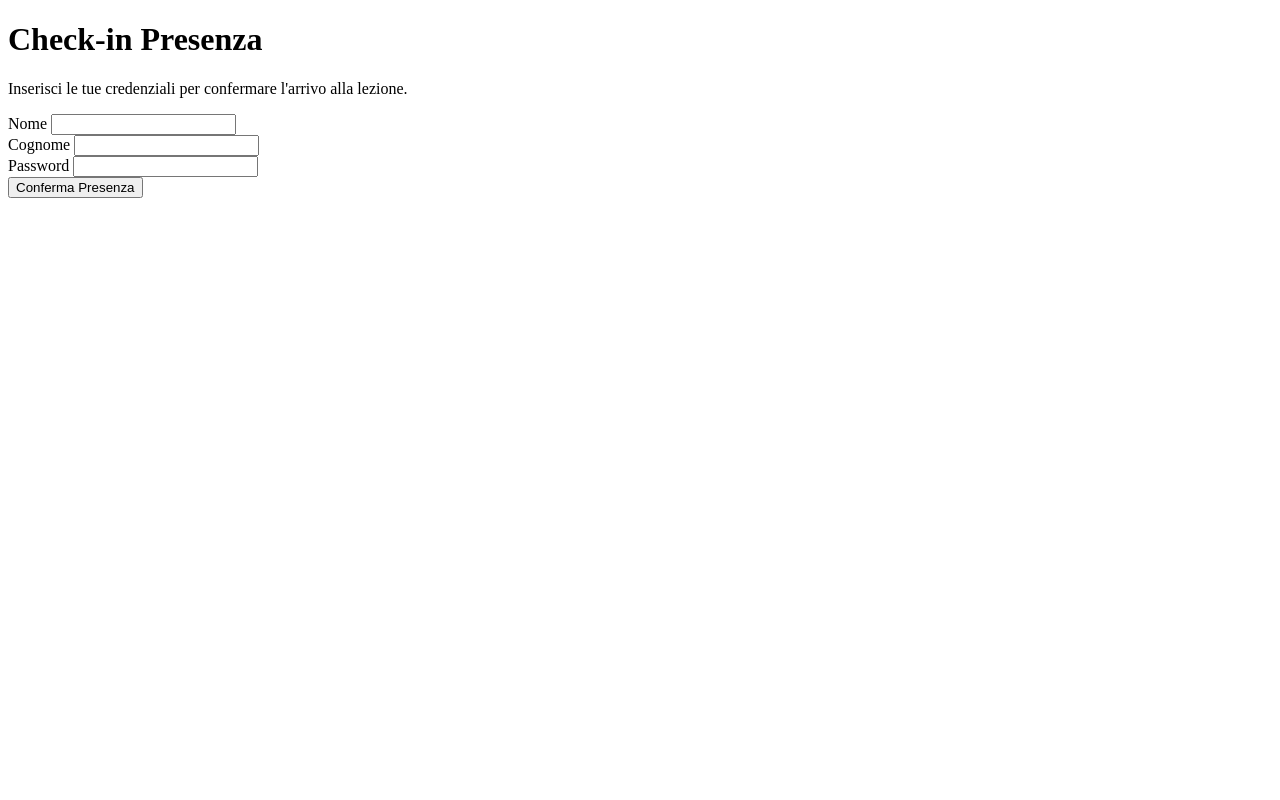
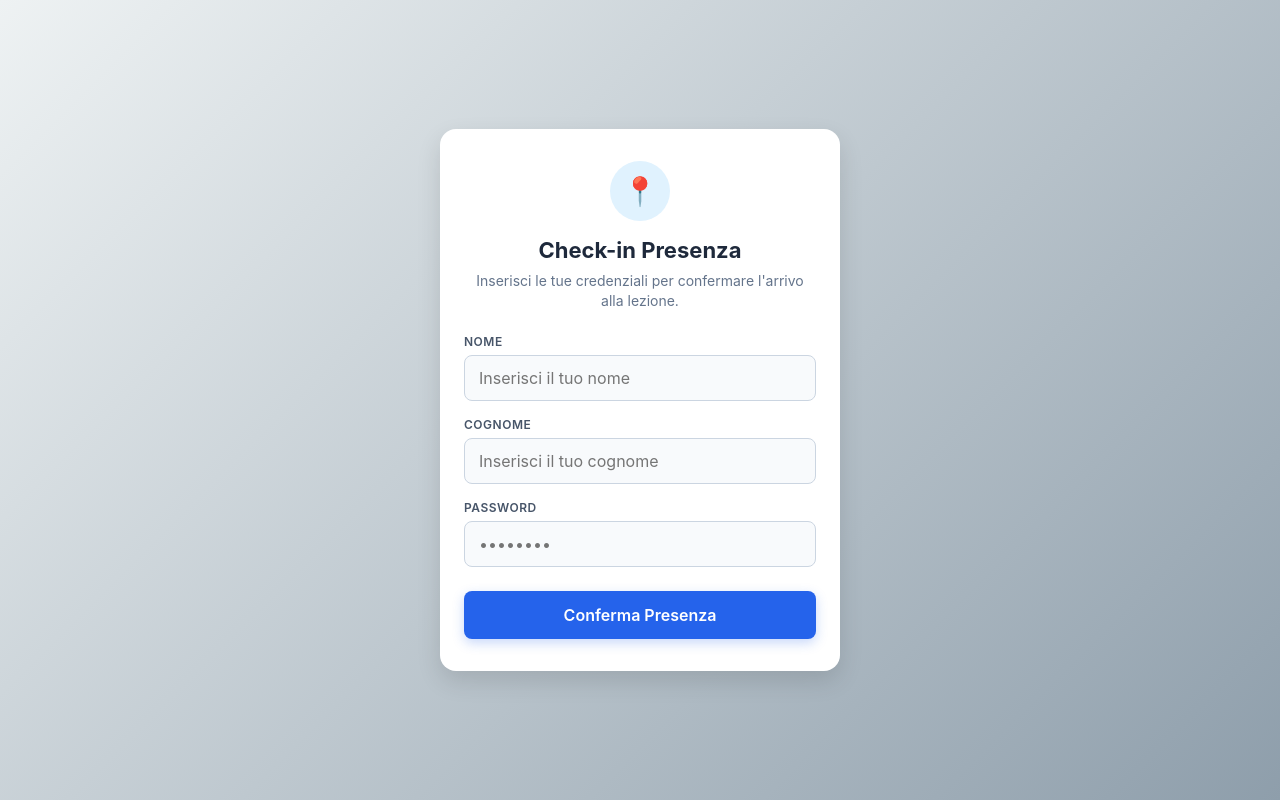
Before and after one commit to TribalTW/posturaepilates, a FastAPI app: template pilates-webapp/templates/checkin_login.html in a window 1280 px wide. Run offline with FastAPI, Linux system fonts and the light colour scheme; the template is opened without the code that fills it, so the values that code supplies are empty; parts of the project's set-up code (start-up, migrations or seed data) failed here and were passed over.

Commit message:
Update checkin_login.html

```diff
--- a/pilates-webapp/templates/checkin_login.html
+++ b/pilates-webapp/templates/checkin_login.html
@@ -3,36 +3,142 @@
 <head>
     <meta charset="UTF-8">
     <meta name="viewport" content="width=device-width, initial-scale=1.0">
-    <title>Check-in Rapido - Login</title>
-    <link rel="stylesheet" href="/static/style.css">
+    <title>Check-in Presenza</title>
+    <style>
+        * {
+            box-sizing: border-box;
+            margin: 0;
+            padding: 0;
+            font-family: -apple-system, BlinkMacSystemFont, "Segoe UI", Roboto, Helvetica, Arial, sans-serif;
+        }
+        body {
+            background: linear-gradient(135deg, #eef2f3 0%, #8e9eab 100%);
+            min-height: 100vh;
+            display: flex;
+            align-items: center;
+            justify-content: center;
+            padding: 20px;
+        }
+        .card {
+            background: #ffffff;
+            width: 100%;
+            max-width: 400px;
+            border-radius: 16px;
+            box-shadow: 0 10px 25px rgba(0, 0, 0, 0.12);
+            padding: 32px 24px;
+            text-align: center;
+        }
+        .icon-wrapper {
+            width: 60px;
+            height: 60px;
+            background: #e0f2fe;
+            border-radius: 50%;
+            display: flex;
+            align-items: center;
+            justify-content: center;
+            margin: 0 auto 16px;
+            font-size: 28px;
+        }
+        h1 {
+            font-size: 22px;
+            font-weight: 700;
+            color: #1e293b;
+            margin-bottom: 8px;
+        }
+        p.subtitle {
+            font-size: 14px;
+            color: #64748b;
+            margin-bottom: 24px;
+            line-height: 1.4;
+        }
+        .alert-error {
+            background-color: #fef2f2;
+            border: 1px solid #fecaca;
+            color: #dc2626;
+            padding: 12px;
+            border-radius: 8px;
+            font-size: 14px;
+            margin-bottom: 20px;
+            text-align: left;
+        }
+        .form-group {
+            margin-bottom: 16px;
+            text-align: left;
+        }
+        label {
+            display: block;
+            font-size: 12px;
+            font-weight: 600;
+            color: #475569;
+            margin-bottom: 6px;
+            text-transform: uppercase;
+            letter-spacing: 0.5px;
+        }
+        input[type="text"],
+        input[type="password"] {
+            width: 100%;
+            padding: 12px 14px;
+            border: 1.5px solid #cbd5e1;
+            border-radius: 8px;
+            font-size: 16px;
+            outline: none;
+            transition: border-color 0.2s, box-shadow 0.2s;
+            background-color: #f8fafc;
+        }
+        input[type="text"]:focus,
+        input[type="password"]:focus {
+            border-color: #2563eb;
+            background-color: #ffffff;
+            box-shadow: 0 0 0 3px rgba(37, 99, 235, 0.15);
+        }
+        .btn-submit {
+            width: 100%;
+            padding: 14px;
+            background: #2563eb;
+            color: white;
+            border: none;
+            border-radius: 8px;
+            font-size: 16px;
+            font-weight: 600;
+            cursor: pointer;
+            transition: background-color 0.2s;
+            margin-top: 8px;
+            box-shadow: 0 4px 12px rgba(37, 99, 235, 0.25);
+        }
+        .btn-submit:hover {
+            background-color: #1d4ed8;
+        }
+        .btn-submit:active {
+            transform: scale(0.99);
+        }
+    </style>
 </head>
-<body class="bg-gray-100 min-h-screen flex items-center justify-center p-4">
-    <div class="bg-white p-8 rounded-xl shadow-md w-full max-w-md text-center">
-        <h1 class="text-2xl font-bold text-gray-800 mb-2">Check-in Presenza</h1>
-        <p class="text-gray-600 mb-6">Inserisci le tue credenziali per confermare l'arrivo alla lezione.</p>
+<body>
+    <div class="card">
+        <div class="icon-wrapper">📍</div>
+        <h1>Check-in Presenza</h1>
+        <p class="subtitle">Inserisci le tue credenziali per confermare l'arrivo alla lezione.</p>
 
         {% if error %}
-        <div class="bg-red-100 border border-red-400 text-red-700 px-4 py-3 rounded mb-4">
-            {{ error }}
+        <div class="alert-error">
+            ⚠️ {{ error }}
         </div>
         {% endif %}
 
-        <form action="/checkin" method="POST" class="space-y-4 text-left">
-            <div>
-                <label class="block text-sm font-medium text-gray-700">Nome</label>
-                <input type="text" name="nome" required class="w-full mt-1 p-2 border rounded-md">
+        <form action="/checkin" method="POST">
+            <div class="form-group">
+                <label for="nome">Nome</label>
+                <input type="text" id="nome" name="nome" required placeholder="Inserisci il tuo nome">
             </div>
-            <div>
-                <label class="block text-sm font-medium text-gray-700">Cognome</label>
-                <input type="text" name="cognome" required class="w-full mt-1 p-2 border rounded-md">
+            <div class="form-group">
+                <label for="cognome">Cognome</label>
+                <input type="text" id="cognome" name="cognome" required placeholder="Inserisci il tuo cognome">
             </div>
-            <div>
-                <label class="block text-sm font-medium text-gray-700">Password</label>
-                <input type="password" name="password" required class="w-full mt-1 p-2 border rounded-md">
+            <div class="form-group">
+                <label for="password">Password</label>
+                <input type="password" id="password" name="password" required placeholder="••••••••">
             </div>
-            <button type="submit" class="w-full bg-blue-600 hover:bg-blue-700 text-white font-bold py-2 px-4 rounded-md transition duration-200">
-                Conferma Presenza
-            </button>
+            <button type="submit" class="btn-submit">Conferma Presenza</button>
         </form>
     </div>
 </body>
```
